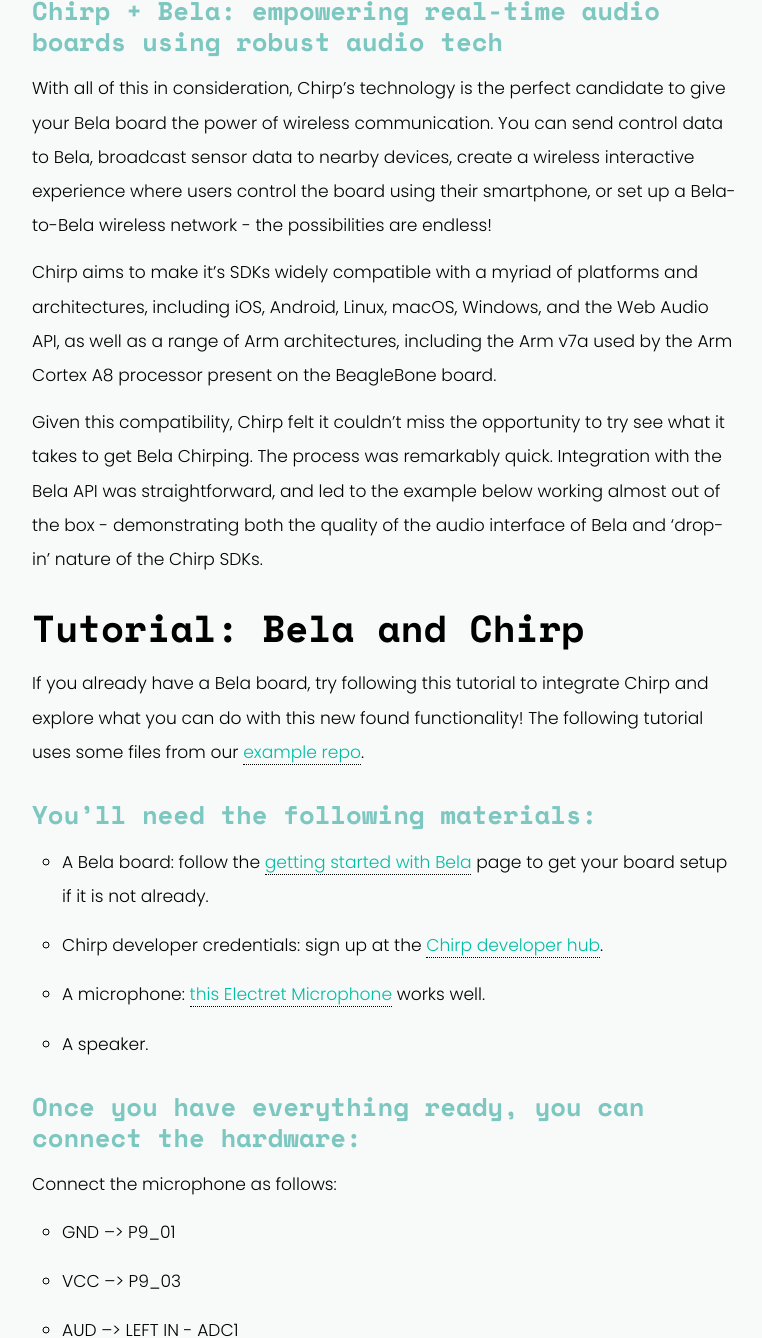
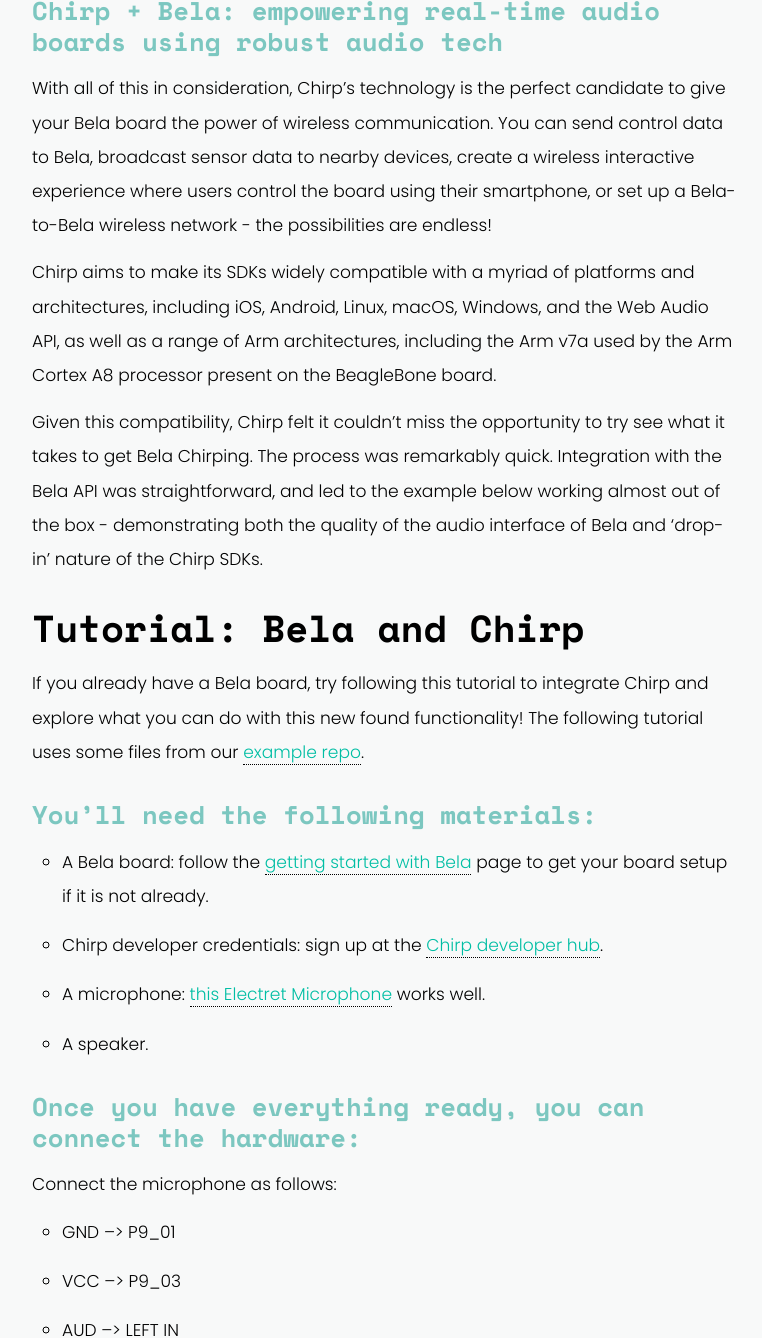
Before and after one commit to BelaPlatform/bela_newBlog, a Jekyll site: the page built from docs/_posts/2019-05-16-bela-chirp-data-over-sound.markdown, in a window 1280 px wide and 1400 px high, scrolled down 2864 px, cut to the strip 0-1338 px from the top of the window. Shown: the whole strip, without its empty margins (256-1018 px from the left). Built offline with Jekyll 4.4.1, drawn with Linux system fonts in a browser that asks for light colours; nearby versions of some CDN libraries; some of the changed text lies outside the part shown.

Commit message:
it's was a typo. Fixed apostrophes, removed ADC~1

````diff
--- a/docs/_posts/2019-05-16-bela-chirp-data-over-sound.markdown
+++ b/docs/_posts/2019-05-16-bela-chirp-data-over-sound.markdown
@@ -18,7 +18,7 @@
 
 ## How does it work?
 
-Chirp’s free-to-use data-over-sound SDKs enable devices to exchange data wirelessly using sound, without the need for dedicated modules (e.g. Bluetooth or Wi-Fi). The data is encoded into a series of audible or inaudible tones to form a “sonic barcode” -- it’s no more complicated than a traditional telephone modem, but because it’s implemented purely in software it can run on any device with a speaker or mic.
+Chirp's free-to-use data-over-sound SDKs enable devices to exchange data wirelessly using sound, without the need for dedicated modules (e.g. Bluetooth or Wi-Fi). The data is encoded into a series of audible or inaudible tones to form a “sonic barcode” -- it's no more complicated than a traditional telephone modem, but because it's implemented purely in software it can run on any device with a speaker or mic.
 
 {% include single-image.html fileName="chirp/image4.png" %}
 
@@ -39,11 +39,11 @@
 
 ## Chirp + Bela: empowering real-time audio boards using robust audio tech
 
-With all of this in consideration, Chirp’s technology is the perfect candidate to give your Bela board the power of wireless communication. You can send control data to Bela, broadcast sensor data to nearby devices, create a wireless interactive experience where users control the board using their smartphone, or set up a Bela-to-Bela wireless network - the possibilities are endless!
+With all of this in consideration, Chirp's technology is the perfect candidate to give your Bela board the power of wireless communication. You can send control data to Bela, broadcast sensor data to nearby devices, create a wireless interactive experience where users control the board using their smartphone, or set up a Bela-to-Bela wireless network - the possibilities are endless!
 
-Chirp aims to make it’s SDKs widely compatible with a myriad of platforms and architectures, including iOS, Android, Linux, macOS, Windows, and the Web Audio API, as well as a range of Arm architectures, including the Arm v7a used by the Arm Cortex A8 processor present on the BeagleBone board.
+Chirp aims to make its SDKs widely compatible with a myriad of platforms and architectures, including iOS, Android, Linux, macOS, Windows, and the Web Audio API, as well as a range of Arm architectures, including the Arm v7a used by the Arm Cortex A8 processor present on the BeagleBone board.
 
-Given this compatibility, Chirp felt it couldn’t miss the opportunity to try see what it takes to get Bela Chirping. The process was remarkably quick. Integration with the Bela API was straightforward, and led to the example below working almost out of the box - demonstrating both the quality of the audio interface of Bela and ‘drop-in’ nature of the Chirp SDKs.
+Given this compatibility, Chirp felt it couldn't miss the opportunity to try see what it takes to get Bela Chirping. The process was remarkably quick. Integration with the Bela API was straightforward, and led to the example below working almost out of the box - demonstrating both the quality of the audio interface of Bela and ‘drop-in' nature of the Chirp SDKs.
 
 # Tutorial: Bela and Chirp
 
@@ -62,7 +62,7 @@
 Connect the microphone as follows:
 - GND --> P9_01
 - VCC --> P9_03
-- AUD --> LEFT IN - ADC1
+- AUD --> LEFT IN
 
 {% include single-image.html fileName="chirp/image3.png" %}
 
@@ -89,7 +89,7 @@
 LDFLAGS=-L/root/Bela/projects/<name_of_your_project>;LDLIBS=-lchirp-connect_linux-arm-hard-shared;
 ```
 
-## That’s it! It’s done. Save, compile and run the project.
+## That's it! It's done. Save, compile and run the project.
 
 In this example we show how to implement both sending and receiving on a single board. The string "Hello World !" will start to be Chirped out of the speaker as soon as the program starts, and will be received at the microphone and decoded at (almost) the same time.
 
@@ -110,4 +110,4 @@
 
 From a web browser to an embedded computer, you can now explore the possibilities of having a device capable of interacting with any other device compatible with Chirp. Let us know what projects you create!
 
-{% include single-image.html fileName="chirp/image5.jpg" caption="And to finish up, here’s a Chirp of ‘we love bela’ using our standard audible protocol!" %}
+{% include single-image.html fileName="chirp/image5.jpg" caption="And to finish up, here's a Chirp of ‘we love bela' using our standard audible protocol!" %}
````
